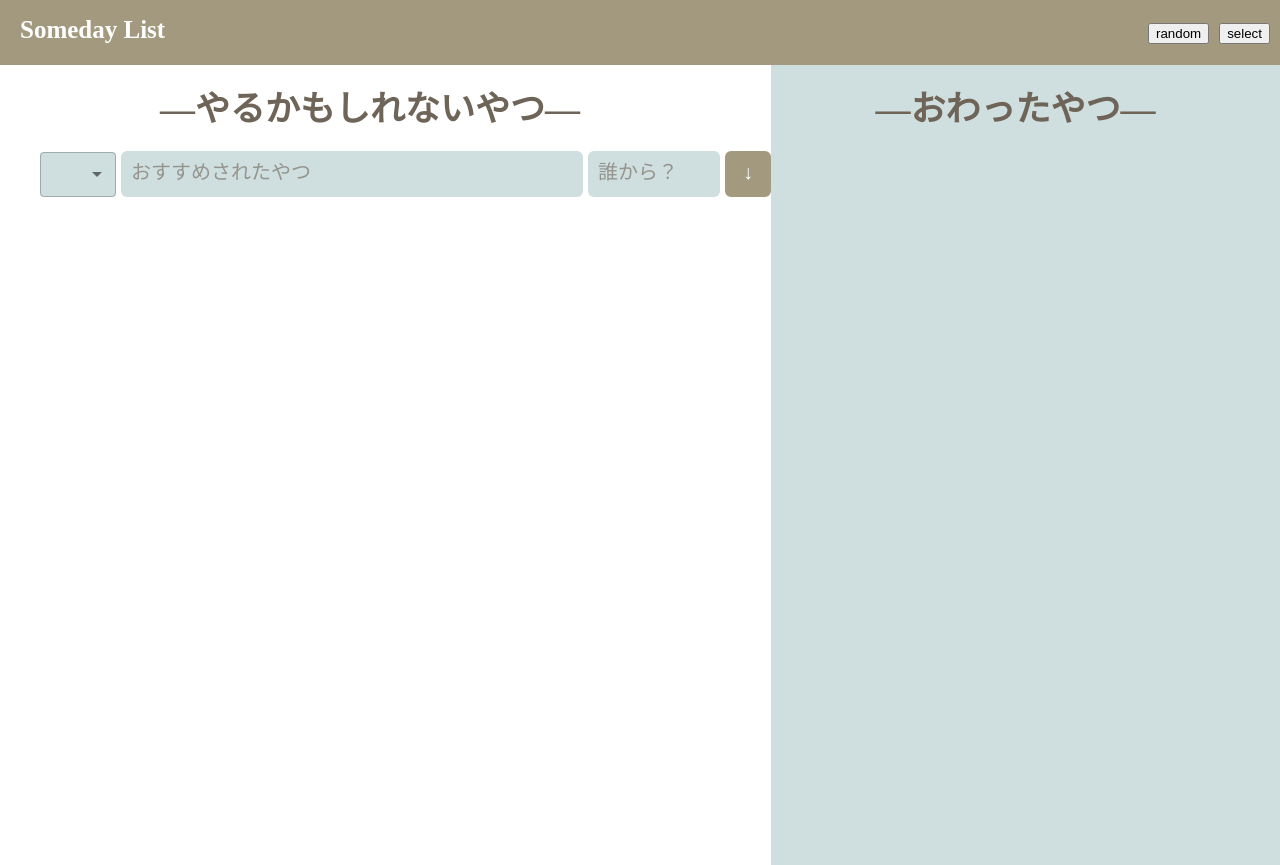
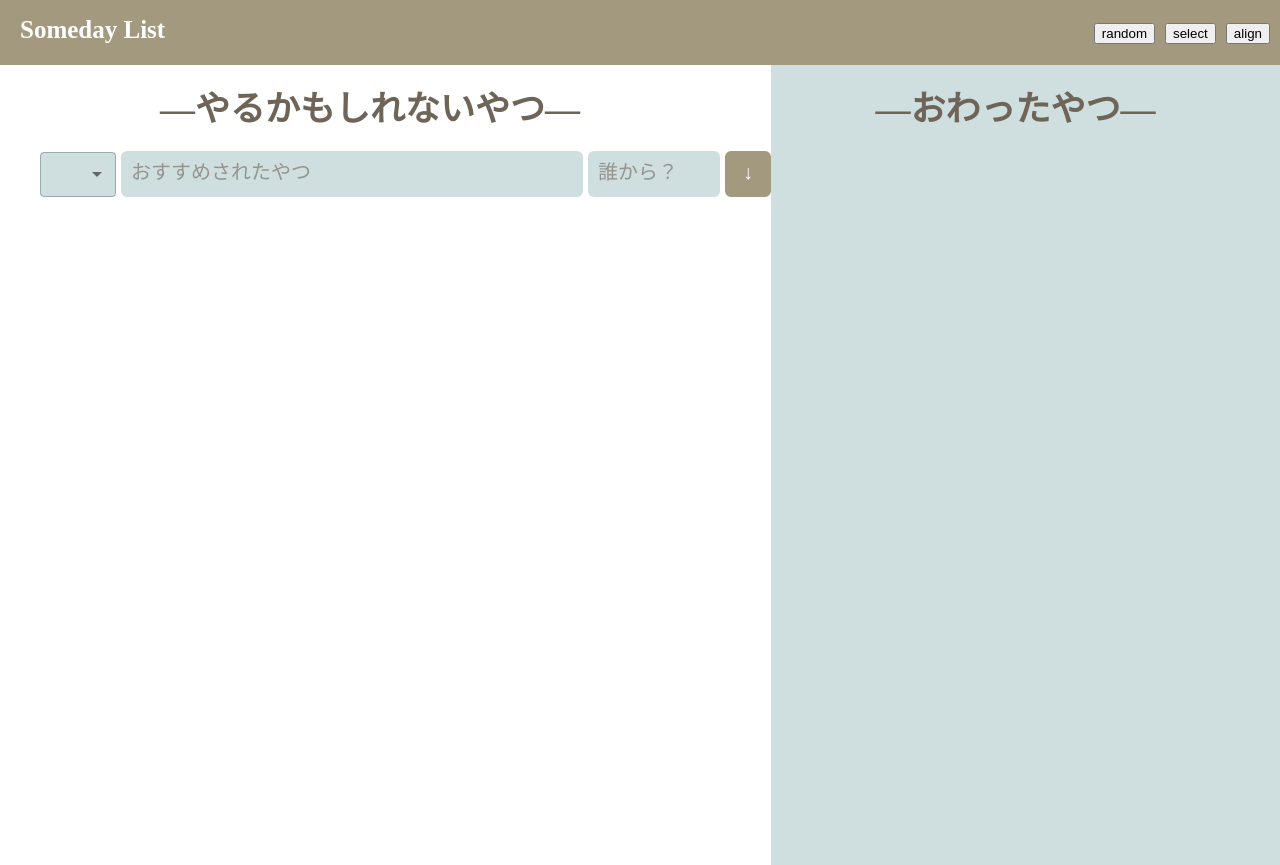
Before and after one commit to sahono6363/lazyapp, a React (Vite) app: page / in a window 1280 px wide. Built offline with nearby package versions, Linux system fonts and the light colour scheme; some icons are missing; a web font is replaced by a local one.

Commit message:
button増やした

```diff
--- a/src/App.jsx
+++ b/src/App.jsx
@@ -17,6 +17,11 @@ function App() {
     saveList(list);
   }, [list]);
 
+  const handleSortByCategory = () => {
+    const sortedList = [...list].sort((a, b) => a.category - b.category);
+    setlist(sortedList);
+  };
+
   const handleGo = () => {
     if (input.title === "" || input.from === "") return;
     setlist([...list, { ...input, checked: false }]);
@@ -29,7 +34,7 @@ function App() {
 
   return (
     <div>
-      <Header />
+      <Header onSortByCategory={handleSortByCategory} />
       <div className="app">
         <div className="list" style={{ display: "flex" }}>
           <div style={{ flex: 1 }}>
@@ -44,7 +49,20 @@ function App() {
               <React.Fragment key={i}>
                 <div style={{ display: "flex" }}>
                   <div className="category2">
-                    {Categories[item.category].icon}
+                    {item.category === 0 ? (
+                      <a
+                        href={`https://www.youtube.com/results?search_query=${encodeURIComponent(
+                          item.title
+                        )}`}
+                        target="_blank"
+                        rel="noopener noreferrer"
+                        style={{ display: "flex", alignItems: "center" }}
+                      >
+                        {Categories[item.category].icon}
+                      </a>
+                    ) : (
+                      Categories[item.category].icon
+                    )}
                   </div>
                   <div className="title2">{item.title}</div>
                   <div className="from2">{item.from}</div>
--- /dev/null
+++ b/src/ButtonA.jsx
@@ -0,0 +1,9 @@
+import React from "react";
+
+const HeaderButtonA = ({ children, ...props }) => (
+  <button style={{ marginRight: "10px" }} {...props}>
+    {children}
+  </button>
+);
+
+export default HeaderButtonA;
--- a/src/Header.jsx
+++ b/src/Header.jsx
@@ -1,8 +1,9 @@
 import React from "react";
 import HeaderButtonR from "./ButtonR";
 import HeaderButtonS from "./ButtonS";
+import HeaderButtonA from "./ButtonA";
 
-const Header = () => {
+const Header = ({ onSortByCategory }) => {
   return (
     <header
       className="hachi-maru-pop-regular"
@@ -23,7 +24,8 @@ const Header = () => {
       <span style={{ marginLeft: "10px" }}>Someday List</span>
       <div>
         <HeaderButtonR>random</HeaderButtonR>
-        <HeaderButtonS>select</HeaderButtonS>
+        <HeaderButtonS >select</HeaderButtonS>
+        <HeaderButtonA onClick={onSortByCategory}>align</HeaderButtonA>
       </div>
     </header>
   );
```
